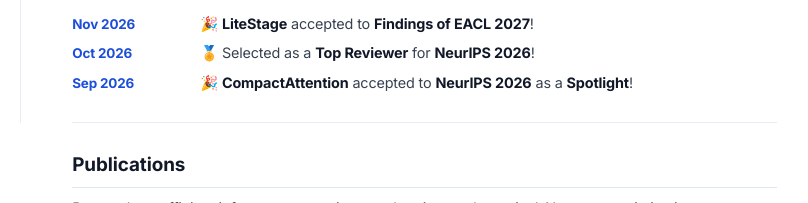
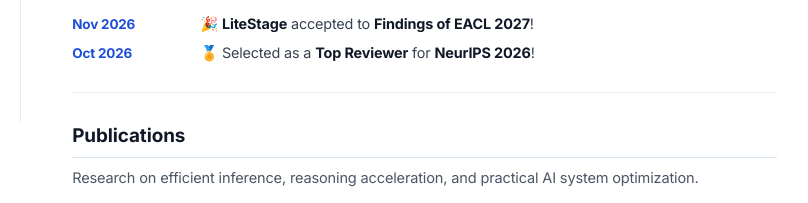
Before and after one commit to jiwonsong-dev/jiwonsong-dev.github.io, a plain HTML site: page index.html in a window 1280 px wide. Shown: the part 358-561 px from the top of the page, 371-1179 px from the left. Drawn offline with Linux system fonts and the light colour scheme.

Commit message:
Remove CompactAttention acceptance from News
Co-Authored-By: Claude Sonnet 5.5 <noreply@anthropic.com>

```diff
--- a/index.html
+++ b/index.html
@@ -94,12 +94,6 @@
                     <div class="news-date">Oct 2026</div>
                     <div class="news-content">
                         <p>🏅 Selected as a <strong>Top Reviewer</strong> for <strong>NeurIPS 2026</strong>!</p>
-                    </div>
-                </div>
-                <div class="news-item">
-                    <div class="news-date">Sep 2026</div>
-                    <div class="news-content">
-                        <p>🎉 <strong>CompactAttention</strong> accepted to <strong>NeurIPS 2026</strong> as a <strong>Spotlight</strong>!</p>
                     </div>
                 </div>
             </div>
```
